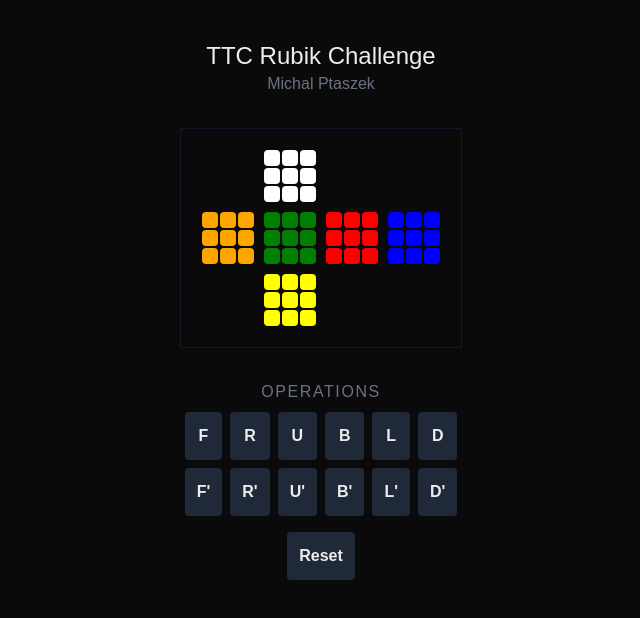
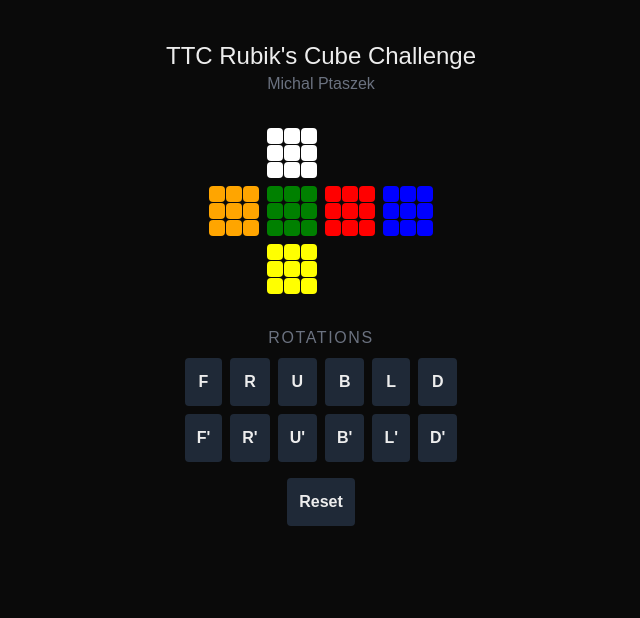
Before and after one commit to michalpta/ttc-rubiks-cube, a Next.js app: page / in a window 1280 px wide. Shown: the top 618 px of the page, without its empty margins (319-959 px from the left). Built offline with nearby package versions, Linux system fonts and the light colour scheme.

Commit message:
Add Rubik's Cube

```diff
--- a/app/cube/Cube.tsx
+++ b/app/cube/Cube.tsx
@@ -21,7 +21,8 @@ export default function Cube() {
 
   return (
     <div>
-      <div className="grid grid-cols-4 m-8 p-4 border border-gray-900">
+      <div className="flex justify-center mb-8">
+        <div className="grid grid-cols-4 gap-2">
           <div>{/* grid-placeholder */}</div>
           <Facet facetColors={facets[Up]} />
           <div>{/* grid-placeholder */}</div>
@@ -35,8 +36,9 @@ export default function Cube() {
           <div>{/* grid-placeholder */}</div>
           <div>{/* grid-placeholder */}</div>
         </div>
+      </div>
       <div className="text-center uppercase tracking-widest text-gray-500 mb-2">
-        Operations
+        Rotations
       </div>
       <div className="grid grid-rows-2 grid-flow-col gap-2 justify-center mb-4">
         {[Front, Right, Up, Back, Left, Down].map((facet) =>
@@ -46,7 +48,7 @@ export default function Cube() {
           </Fragment>
         )}
       </div>
-      <div className="grid justify-center">
+      <div className="grid justify-center mb-4">
         <Button onClick={reset}>Reset</Button>
       </div>
     </div>
--- a/app/cube/Facet.tsx
+++ b/app/cube/Facet.tsx
@@ -2,7 +2,7 @@ import FacetCell from "./FacetCell";
 
 export default function Facet({ facetColors }: { facetColors: string[][] }) {
   return (
-    <div className="grid grid-cols-3 m-1">
+    <div className="grid grid-cols-3 gap-px">
       {facetColors[0].map((color, index) =>
         <FacetCell key={'0' + index} color={color} />
       )}
--- a/app/cube/FacetCell.tsx
+++ b/app/cube/FacetCell.tsx
@@ -1,7 +1,7 @@
 export default function FacetCell({ color }: { color: string }) {
   return (
     <div
-      className="flex justify-center items-center m-px w-4 h-4 text-black rounded"
+      className="flex justify-center items-center w-4 h-4 text-black rounded"
       style={{ backgroundColor: color }}>
     </div>
   );
--- a/package.json
+++ b/package.json
@@ -7,7 +7,7 @@
     "build": "next build",
     "start": "next start",
     "lint": "next lint",
-    "test": "jest --watch"
+    "test": "jest"
   },
   "dependencies": {
     "next": "15.1.2",
--- a/pages/index.tsx
+++ b/pages/index.tsx
@@ -4,10 +4,10 @@ export default function Home() {
   return (
     <div className="p-10">
       <div className="text-center">
-        <h1 className="text-2xl">TTC Rubik Challenge</h1>
+        <h1 className="text-2xl">TTC Rubik's Cube Challenge</h1>
         <h2 className="text-gray-500">Michal Ptaszek</h2>
       </div>
-      <div className="flex justify-center">
+      <div className="flex justify-center my-8">
 
         <Cube />
 
```
Lines whose indentation alone changed are shown as unchanged.
